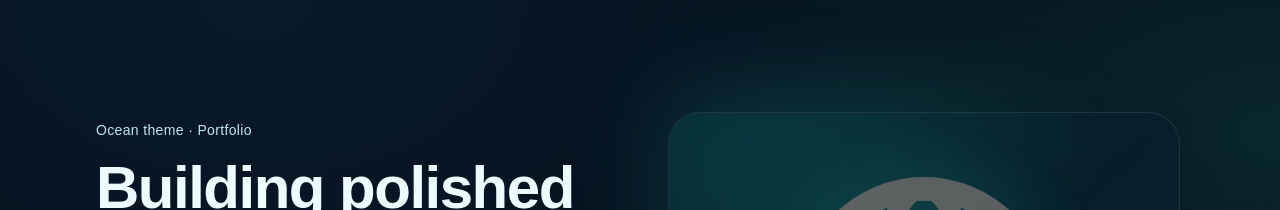
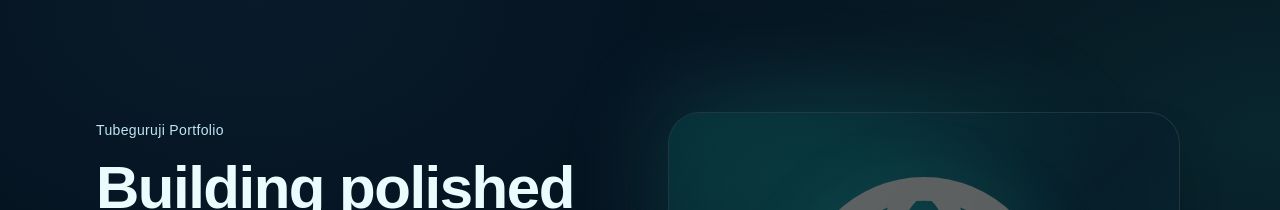
Before and after one commit to rrs301/portfolio-web-testing, a Next.js app: page / in a window 1280 px wide. Shown: the top 210 px of the page. Built offline with nearby package versions, Linux system fonts and the light colour scheme.

Commit message:
Small fix

```diff
--- a/components/sections/Hero.tsx
+++ b/components/sections/Hero.tsx
@@ -22,7 +22,7 @@ export function Hero() {
                     <div className="flex flex-col gap-7">
                         <div className="flex flex-col gap-4">
                             <p className="text-sm font-medium tracking-wide text-ocean-200">
-                                Ocean theme · Portfolio
+                                Tubeguruji Portfolio
                             </p>
                             <h1 className="text-4xl font-semibold leading-[1.05] tracking-tight text-ocean-50 sm:text-5xl lg:text-6xl">
                                 Building polished products with modern web tech.
```
